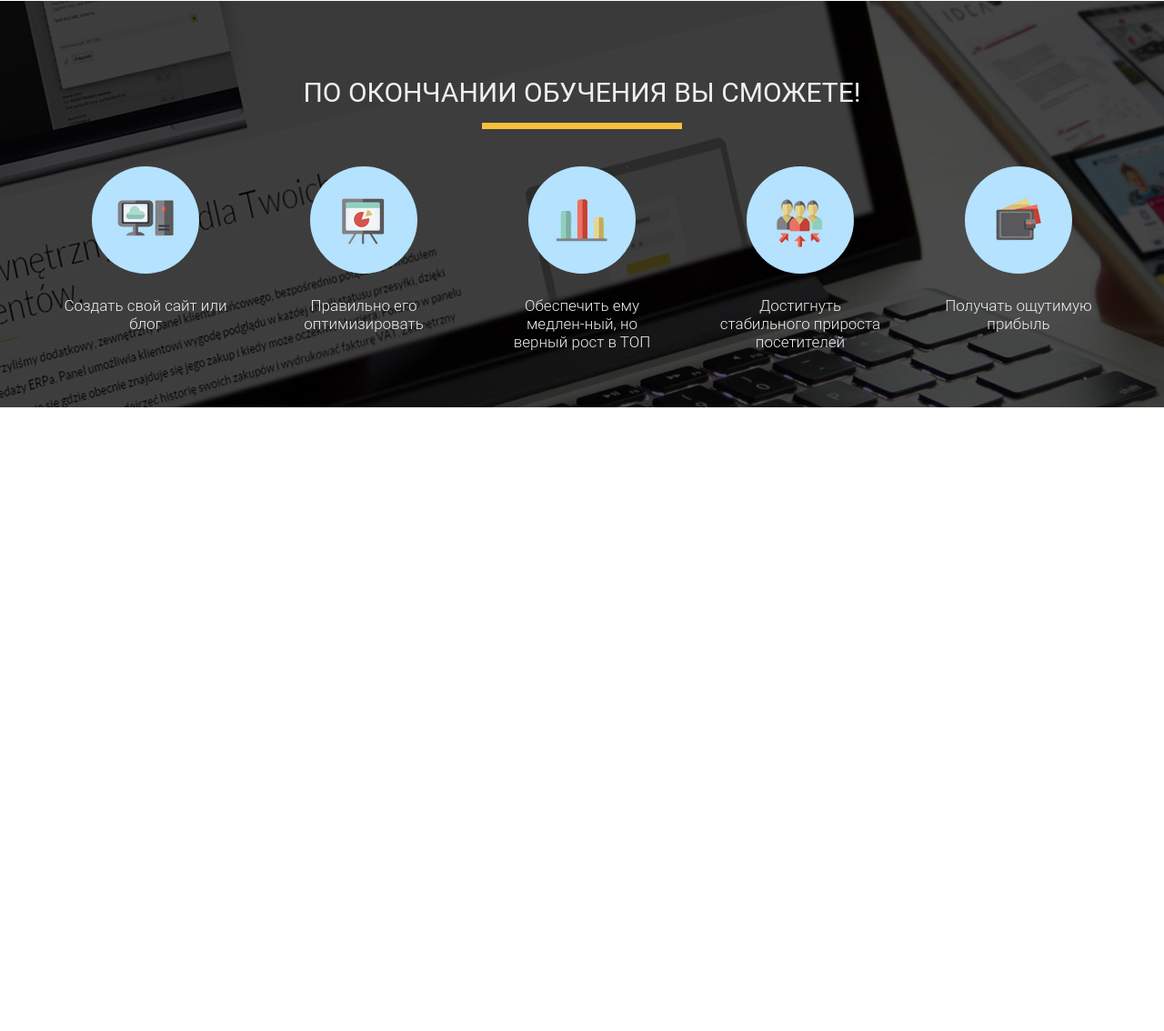
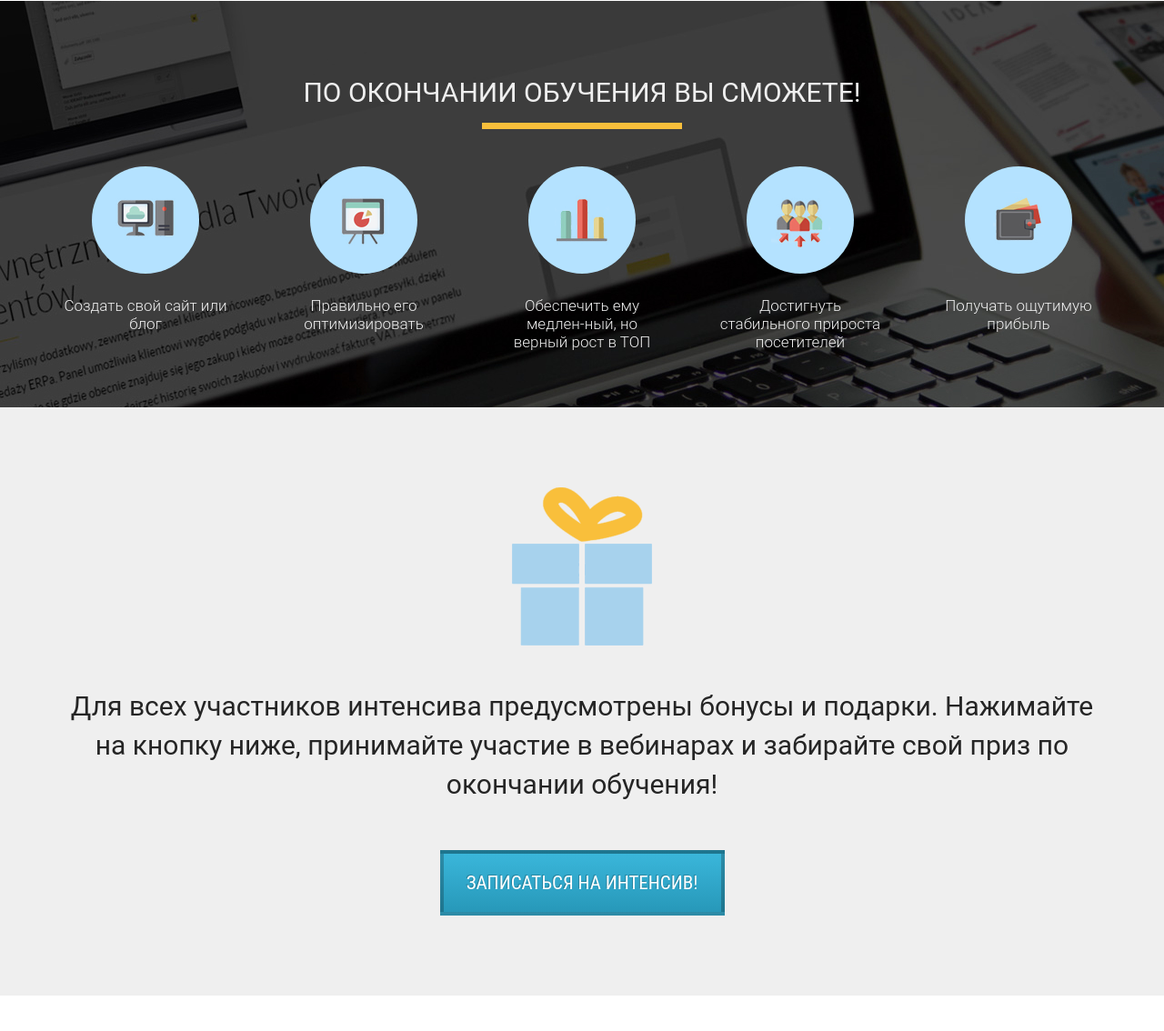
Before and after one commit to TokaFrag/lessonLayoutWP, a plain HTML site: page src/index.html in a window 1280 px wide. Shown: the part 2016-3150 px from the top of the page at 91% size. Before the commit the page ends 2536 px from the top, so only its background shows below. Drawn offline with Linux system fonts and the light colour scheme.

Commit message:
Сверстал пятый блок

```diff
--- a/src/css/style.css
+++ b/src/css/style.css
@@ -86,9 +86,10 @@ h2.title {
   color: #f9bf3b;
 }
 
-.promo .promoBtn {
+.promo .promoBtn,
+.prezent .prezentBtn {
   display: block;
-  margin: 0px auto;
+  margin: 0 auto;
   margin-top: 72px;
   width: 313px;
   height: 72px;
@@ -106,6 +107,10 @@ h2.title {
   text-shadow: -1px -1px 0px rgba(0, 0, 0, 0.22);
   cursor: pointer;
   outline: none;
+}
+
+.prezent .prezentBtn {
+  margin-top: 51px;
 }
 
 .more {
@@ -279,3 +284,25 @@ h2.title {
   line-height: 20px;
   color: #efefef;
 }
+
+.prezent {
+  background: #efefef;
+  min-height: 631px;
+  padding: 88px 0 88px 0;
+}
+
+.prezent .prezentImg {
+  display: block;
+  margin: 0 auto;
+}
+
+.prezent .prezentText {
+  margin-top: 45px;
+  font-family: Roboto;
+  font-style: normal;
+  font-weight: normal;
+  font-size: 30px;
+  line-height: 43px;
+  text-align: center;
+  color: #252525;
+}
--- a/src/index.html
+++ b/src/index.html
@@ -152,6 +152,18 @@
       </div>
    </section>
 
+   <section class="prezent">
+      <div class="container">
+         <img src="icons/gift.png" alt="gift" class="prezentImg">
+
+         <div class="prezentText">
+            Для всех участников интенсива предусмотрены бонусы и подарки. Нажимайте на кнопку ниже, принимайте участие в
+            вебинарах и
+            забирайте свой приз по окончании обучения!
+         </div>
+         <button class="prezentBtn">Записаться на интенсив!</button>
+      </div>
+   </section>
 
    <br>
    <br>
```
